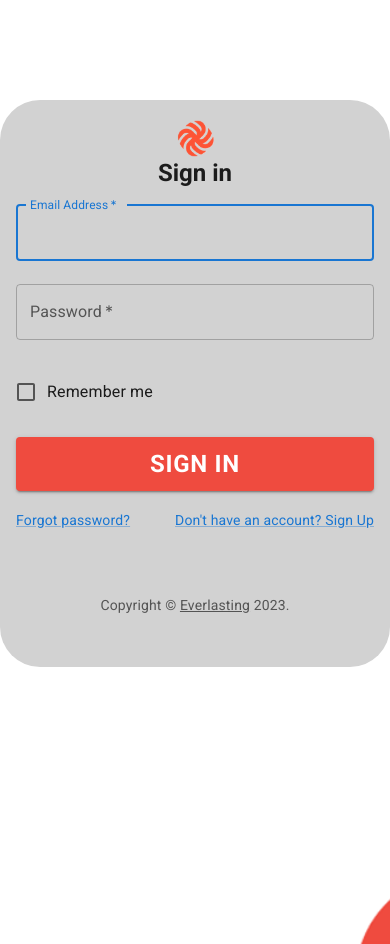
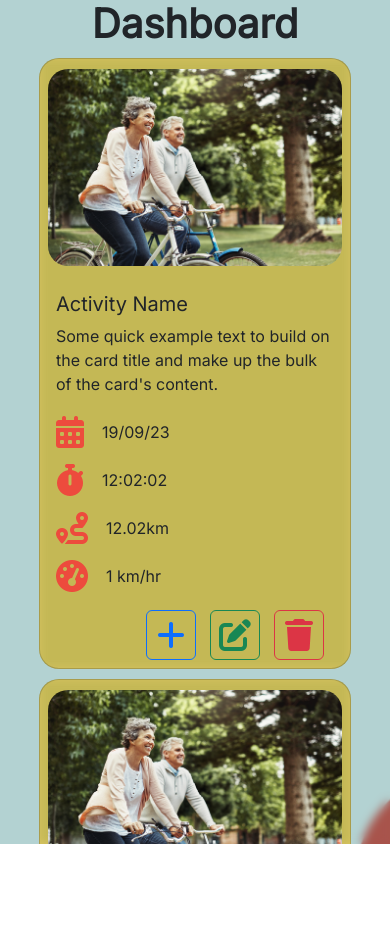
Before and after one commit to Bonnzalino/Project-H-01, a React (Vite) app in the folder Sprint02/: page / in a window 390 px wide. After the commit the page ends 844 px from the top, so only its background shows below. Built offline with nearby package versions, Linux system fonts and the light colour scheme.

Commit message:
Edit Dashboard

```diff
--- a/Sprint02/src/Activitycard.jsx
+++ b/Sprint02/src/Activitycard.jsx
@@ -19,19 +19,27 @@ function Activitycard() {
               <Card.Title>Activity Name</Card.Title>
               <Card.Text>
                 Some quick example text to build on the card title and make up
-                the bulk of the card's content.
+                the bulk of the card's content.  {/* <<<<<<<<<<<<<<<Add description here<<<<<<<<<<<<<<< */}
                 <br />
                 <br />
                 <i className="fa-solid fa-calendar-days fa-2xl acdetail"></i>
+                &nbsp; &nbsp;
+                19/09/23 {/* <<<<<<<<<<<<<<<Add date here<<<<<<<<<<<<<<< */}
                 <br />
                 <br />
                 <i className="fa-solid fa-stopwatch fa-2xl acdetail"></i>
+                &nbsp; &nbsp;
+                12:02:02 {/* <<<<<<<<<<<<<<<Add duration here<<<<<<<<<<<<<<< */}
                 <br />
                 <br />
                 <i className="fa-solid fa-route fa-2xl acdetail"></i>
+                &nbsp; &nbsp;
+                12.02km {/* <<<<<<<<<<<<<<<Add distance here<<<<<<<<<<<<<<< */}
                 <br />
                 <br />
                 <i className="fa-solid fa-gauge-high fa-2xl acdetail"></i>
+                &nbsp; &nbsp;
+                1 km/hr {/* <<<<<<<<<<<<<<<Add avg.spd here<<<<<<<<<<<<<<< */}
                 <br />
                 <br />
                 <br />
--- a/Sprint02/src/App.jsx
+++ b/Sprint02/src/App.jsx
@@ -18,9 +18,9 @@ function App() {
     <div className="App">
       <div>
 
-        <SignIn />
+        {/* <SignIn /> */}
         {/* <SignInSide /> */}
-        {/* <BootstrapDashboard /> */}
+        <BootstrapDashboard />
 
       </div>
     </div>
--- a/Sprint02/src/BootstrapDashboard.jsx
+++ b/Sprint02/src/BootstrapDashboard.jsx
@@ -9,6 +9,7 @@ import Card from "react-bootstrap/Card";
 import Activitycard from "./Activitycard";
 import Profile from "./Profile";
 
+
 function BootstrapDashboard() {
   return (
     <Container fluid className="bigcontainer">
@@ -17,7 +18,7 @@ function BootstrapDashboard() {
             <Profile />
         </Col>
         <Col className="dashboard card-group" sm={12} md={9} xl={10}>
-
+           <h2 className="dashboardTitle d-sm-block d-md-none">Dashboard</h2>
           <Activitycard />
           <Activitycard />
           <Activitycard />
--- a/Sprint02/src/bootstrap.css
+++ b/Sprint02/src/bootstrap.css
@@ -11,6 +11,7 @@
    padding: 0;
    background-color: rgba(6, 108, 107, 0.3);
    backdrop-filter: blur(5px) ;
+   justify-content: space-evenly;
 }
 
 .profileH, .profileW, .profileA {
@@ -63,7 +64,7 @@
 
 .activitycard {
     border-radius: 20px;
-    width: 400px;
+    width: 350px;
     background-color: rgba(243, 189, 24, 0.6);
     backdrop-filter: blur(5px) ;
     margin: 10px 10px;
@@ -72,7 +73,7 @@
 .activitypic {
     border-radius: 20px;
     margin: 10px auto;
-    width: 360px;
+    width: 95%;
 }
 
 .editactivitybtn, .deleteactivitybtn, .addactivitybtn {
@@ -103,3 +104,26 @@
     bottom: 8px;
     right: 144px;
 }
+
+@media screen and (max-width: 768px) {
+    .activitycard {
+        width: 80%;
+        margin: 10px auto 10px;
+    }
+
+}
+
+.smaddbtn {
+    position: sticky;
+    width: 100%;
+    height: 60px;
+    top: 90;
+    background-color: rgba(239, 75, 63, 1);
+    z-index: 999;
+}
+
+.dashboardTitle {
+    text-align: center;
+    font-size: 2.5rem;
+    font-weight: 900;
+}
```
